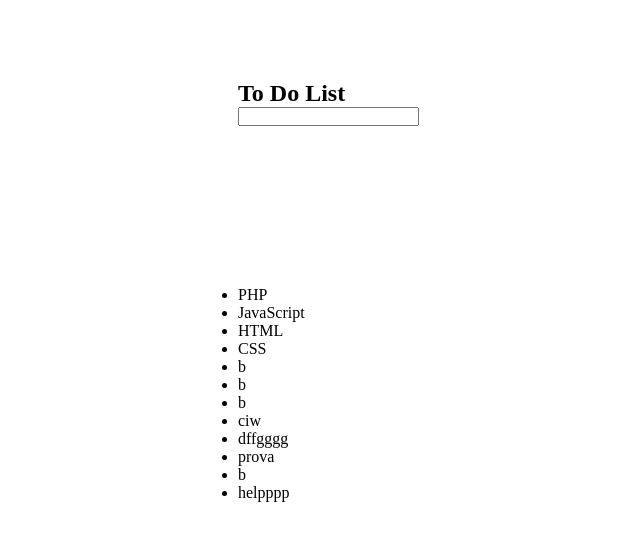
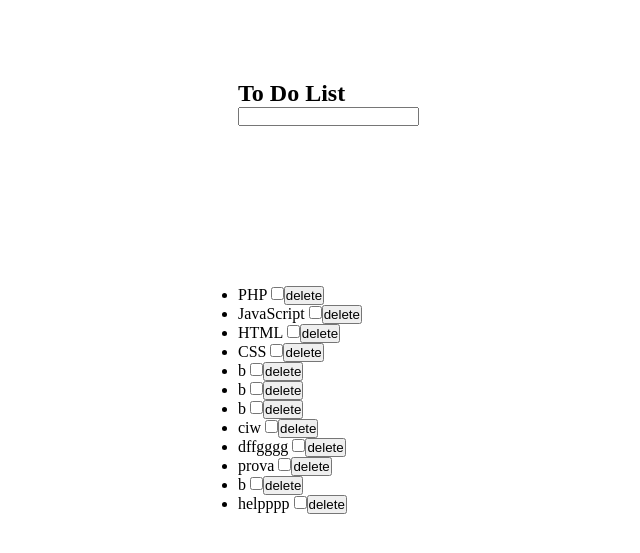
Before and after one commit to DamianoLunardo/php-todo-list-json, a PHP site: page / in a window 1280 px wide. Shown: the top 553 px of the page, without its empty margins (2-642 px from the left). Run offline with PHP 8.4, Linux system fonts and the light colour scheme.

Commit message:
Add button and check box for working with bonus

```diff
--- a/index.php
+++ b/index.php
@@ -28,9 +28,12 @@ $title = 'PHP ToDo List JSON';
 
       <section>
         <div class="container">
-          <ul>
-            <li v-for="(todo, i) in todos" :key="i">{{ todo }}</li>
-            </ul>
+          <ul >
+            <li v-for="(todo, i) in todos" :key="i">{{ todo }}
+            <input type ="checkbox">
+            <button>delete</button>
+            </li>
+          </ul>
         </div>
       </section>
     </main>
```
